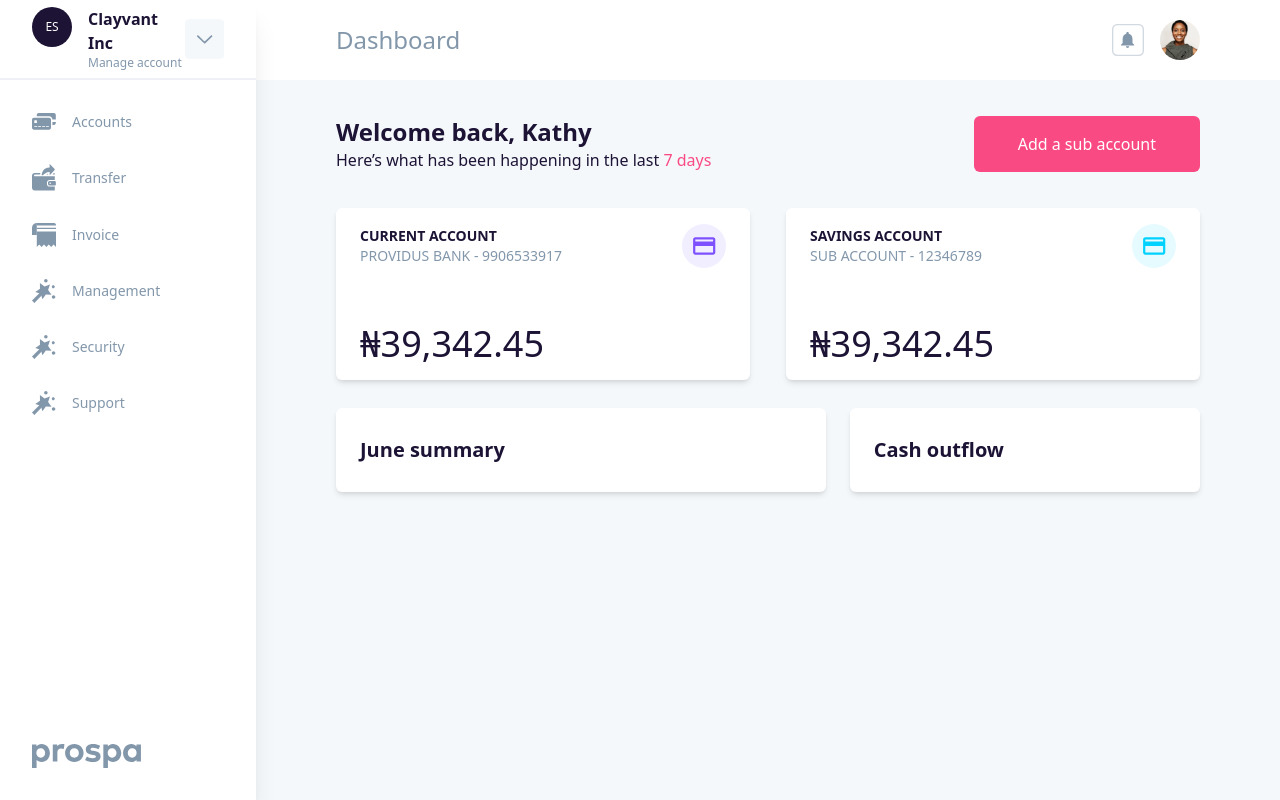
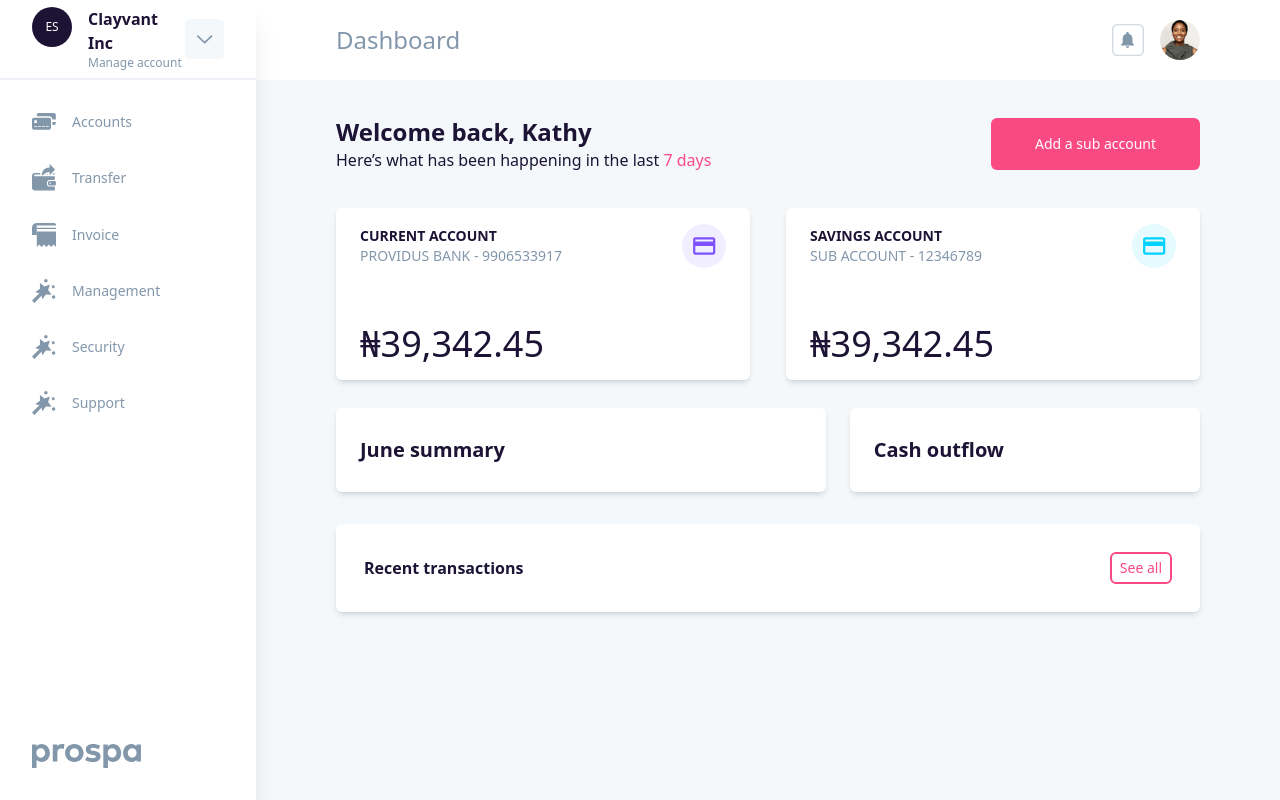
Before and after one commit to samuelkurdz/prospa, a React (Create React App) app: page /home in a window 1280 px wide. Built offline with nearby package versions, Linux system fonts and the light colour scheme.

Commit message:
updated button stylings

```diff
--- a/src/components/Button.tsx
+++ b/src/components/Button.tsx
@@ -1,11 +1,14 @@
 import React, { PropsWithChildren } from "react";
 
 interface ButtonProps {
+  secondary?: boolean;
+  small?: boolean;
   fullWidth?: boolean;
 }
-const Button = ({ children, fullWidth }: PropsWithChildren<ButtonProps>) => {
+const Button = ({ children, secondary, fullWidth, small }: PropsWithChildren<ButtonProps>) => {
   return (
-    <button className={`bg-primary text-white py-4 px-11 rounded-md ${fullWidth ? 'w-full' : 'w-fit'}`}>
+    // <button className={`bg-primary text-white py-4 px-11 rounded-md ${fullWidth ? 'w-full' : 'w-fit'}`}>
+    <button className={`btn ${secondary ? 'btn--secondary': ''} ${fullWidth ? 'w-full' : 'w-fit'} ${small ? 'btn--small' : ''}`}>
       {children}
     </button>
   )
--- /dev/null
+++ b/src/components/dash-contents/transactions.tsx
@@ -0,0 +1,13 @@
+import Button from "../Button";
+
+function Transactions() {
+  return <div className="bg-white p-7 rounded-md shadow-md mt-8">
+    <header className="flex justify-between items-center">
+      <p className="font-semibold">Recent transactions</p>
+      <Button secondary small>See all</Button>
+    </header>
+
+  </div>;
+}
+
+export default Transactions;
--- a/src/components/dashboard/content.tsx
+++ b/src/components/dashboard/content.tsx
@@ -1,6 +1,7 @@
 import Button from '../../components/Button';
 import AccountTypes from '../dash-contents/account-types';
 import Summary from '../dash-contents/summary';
+import Transactions from '../dash-contents/transactions';
 
 const DashboardContent = () => {
   return (
@@ -18,6 +19,8 @@ const DashboardContent = () => {
       <AccountTypes />
 
       <Summary />
+
+      <Transactions />
     </>
   );
 };
--- a/src/index.scss
+++ b/src/index.scss
@@ -30,3 +30,23 @@ a {
 .gradient-border-2 {
   border-bottom: 2px solid transparent;
 }
+
+.btn {
+  @apply bg-primary text-white py-4 px-11 rounded-md text-sm transition-all duration-300;
+
+  &:hover {
+    @apply bg-[#e43871]
+  }
+
+  &--secondary {
+    @apply bg-white border-2 border-primary text-primary;
+
+    &:hover {
+      @apply bg-primary text-white
+    }
+  }
+
+  &--small {
+    @apply px-2 py-1
+  }
+}
```
